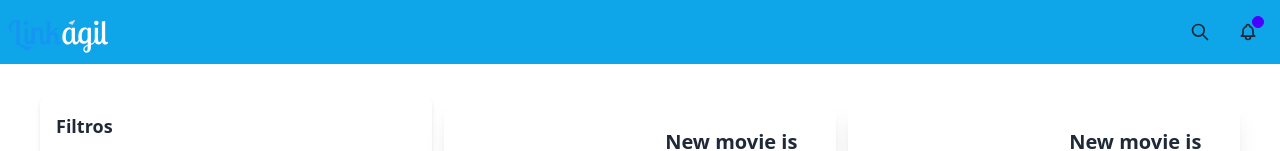
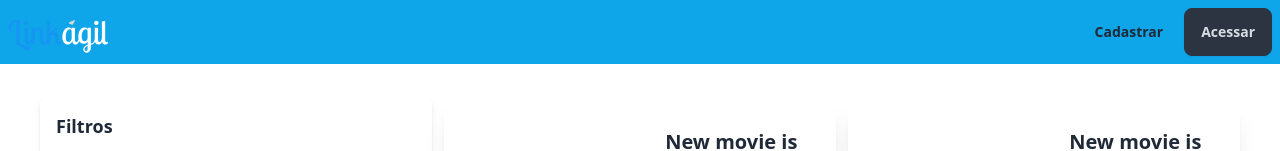
Before and after one commit to justluck-rs/linkagil, a Vue app: page / in a window 1280 px wide. Shown: the top 151 px of the page. Built offline with nearby package versions, Linux system fonts and the light colour scheme.

Commit message:
feat(components): add register and login buttom

```diff
--- a/src/views/layouts/home/components/navbar/Main.vue
+++ b/src/views/layouts/home/components/navbar/Main.vue
@@ -6,21 +6,8 @@
       </div>
     </div>
     <div class="navbar-end">
-      <button class="btn btn-ghost btn-circle">
-        <svg xmlns="http://www.w3.org/2000/svg" class="h-5 w-5" fill="none" viewBox="0 0 24 24" stroke="currentColor">
-          <path stroke-linecap="round" stroke-linejoin="round" stroke-width="2"
-            d="M21 21l-6-6m2-5a7 7 0 11-14 0 7 7 0 0114 0z" />
-        </svg>
-      </button>
-      <button class="btn btn-ghost btn-circle">
-        <div class="indicator">
-          <svg xmlns="http://www.w3.org/2000/svg" class="h-5 w-5" fill="none" viewBox="0 0 24 24" stroke="currentColor">
-            <path stroke-linecap="round" stroke-linejoin="round" stroke-width="2"
-              d="M15 17h5l-1.405-1.405A2.032 2.032 0 0118 14.158V11a6.002 6.002 0 00-4-5.659V5a2 2 0 10-4 0v.341C7.67 6.165 6 8.388 6 11v3.159c0 .538-.214 1.055-.595 1.436L4 17h5m6 0v1a3 3 0 11-6 0v-1m6 0H9" />
-          </svg>
-          <span class="badge badge-xs badge-primary indicator-item"></span>
-        </div>
-      </button>
+      <button class="btn btn-ghost hover:btn-ghost">Cadastrar</button>
+      <button class="btn btn-neutral ml-1">Acessar</button>
     </div>
   </div>
 </template>
```
